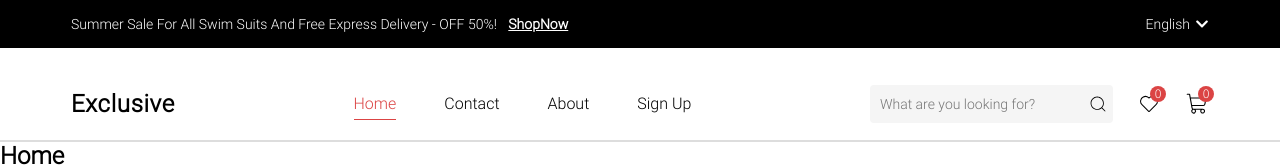
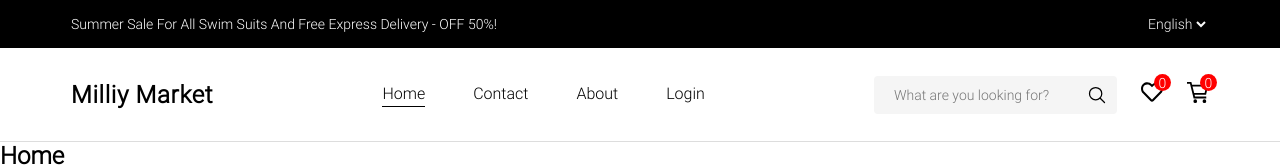
Before and after one commit to boburmirzo-brm/milliy-market, a React (Vite) app: page / in a window 1280 px wide. Shown: the top 168 px of the page. Built offline with nearby package versions, Linux system fonts and the light colour scheme; grey boxes are pictures that could not be loaded.

Commit message:
abdulaziz

```diff
--- a/src/components/header/Header.jsx
+++ b/src/components/header/Header.jsx
@@ -1,78 +1,95 @@
-import React from 'react'
+import React, { useEffect, useState } from 'react'
 
-import { FaChevronDown, FaHome, FaRegHeart, FaRegUser } from "react-icons/fa";
-import { CiSearch, CiHeart } from "react-icons/ci";
-import { PiShoppingCartLight } from "react-icons/pi";
+import { FaRegHeart } from "react-icons/fa";
 import { FiMenu } from "react-icons/fi";
-import { IoCartOutline } from "react-icons/io5";
+import { IoSearchOutline } from "react-icons/io5";
+import { GrCart } from "react-icons/gr";
 
 import { NavLink } from 'react-router-dom';
 
+const Header = () => {
+  const [navShrink, setNavShrink] = useState(false)
+  const [search, setSearch] = useState(false)
+  const [searchValue, setSearchValue] = useState("")
 
-const Header = () => {
+  console.log(searchValue);
+
+  useEffect(() => {
+    if (searchValue !== "") {
+      setSearch(true)
+    }
+  }, [searchValue])
+
+  const handleNavShrink = () => {
+    if (window.scrollY > 48) {
+      setNavShrink(true)
+    } else {
+      setNavShrink(false)
+    }
+  }
+
+  window.addEventListener('scroll', handleNavShrink)
+
   return (
     <>
-      <header>
-        <nav className="nav__top">
-          <div className="container nav__top__content">
-            <p>Summer Sale For All Swim Suits And Free Express Delivery - OFF 50%! <span>ShopNow</span></p>
-            <h4>English <FaChevronDown /></h4>
-          </div>
-        </nav>
-        <nav className="nav__main">
-          <div className="container nav__main__content">
-            <NavLink to="/" className="nav__logo">Exc<span>lusive</span></NavLink>
-            <div className="nav__list">
-              <NavLink to="/" className="nav__links">Home</NavLink>
-              <NavLink to="/contact" className="nav__links">Contact</NavLink>
-              <NavLink to="/about" className="nav__links">About</NavLink>
-              <NavLink to="/sing-up" className="nav__links">Sign Up</NavLink>
+      <header style={search ? { top: "48px" } : { top: "0" }} className={`header ${navShrink ? "nav__shrink" : ""} ${search ? "show__search__box" : ""}`} id='header'>
+        <nav className="nav container">
+          <NavLink className="nav__logo">Milliy Market</NavLink>
+
+          <ul className="nav__list">
+            <li className="nav__item">
+              <NavLink className="nav__link" to='/'>
+                Home
+              </NavLink>
+            </li>
+
+            <li className="nav__item">
+              <NavLink className="nav__link" to='/contact'>
+                Contact
+              </NavLink>
+            </li>
+
+            <li className="nav__item">
+              <NavLink className="nav__link" to='/about'>
+                About
+              </NavLink>
+            </li>
+
+            <li className="nav__item">
+              <NavLink className="nav__link" to='/login'>
+                Login
+              </NavLink>
+            </li>
+          </ul>
+
+          <div className="nav__actions">
+            <div className={`nav__search__box ${search ? "search__box__active" : ""}`}>
+              <input
+                onChange={(e) => setSearchValue(e.target.value)}
+                value={searchValue}
+                type="text"
+                className="nav__search__input"
+                placeholder='What are you looking for?'
+              />
+              <button onClick={() => setSearch(true)} className="nav__search__btn">
+                <IoSearchOutline />
+              </button>
             </div>
-            <div className="nav__end">
-              <div className="nav__end__content">
-                <div className="nav__search__box">
-                  <input className='search__input' type="text" placeholder='What are you looking for?' />
-                  <button className='search__button'><CiSearch /></button>
-                </div>
-                <NavLink to="/wishlist" className="nav__wishlist__link">
-                  <CiHeart />
-                  <span>0</span>
-                </NavLink>
-                <NavLink to="./cart" className="nav__cart__link">
-                  <PiShoppingCartLight />
-                  <span>0</span>
-                </NavLink>
-              </div>
-            </div>
+
+            <NavLink to="/wishlist" className="nav__wishlist__link">
+              <FaRegHeart />
+              <span>0</span>
+            </NavLink>
+
+            <NavLink to="/cart" className="nav__cart__link">
+              <GrCart />
+              <span>0</span>
+            </NavLink>
+
+            <button onClick={() => setSearch(false)} className="search__cancel__btn">Cancel</button>
           </div>
         </nav>
       </header>
-
-      {/* NAV BOTTOM */}
-
-      <div className="nav__bottom">
-        <NavLink to="/">
-          <FaHome />
-        </NavLink>
-        <button onClick={() => setShowNavBottom(p => !p)} className="nav__bottom__btn">
-          <FiMenu />
-        </button>
-        <NavLink to="/wishlist">
-          <FaRegHeart />
-          <span className='wishlist__count'>
-            0
-          </span>
-        </NavLink>
-        <NavLink to="/cart">
-          <IoCartOutline />
-          <span className='cart__count'>
-            0
-          </span>
-        </NavLink>
-        <NavLink to="/login">
-          <FaRegUser />
-        </NavLink>
-      </div>
     </>
   )
 }
--- /dev/null
+++ b/src/components/sub-header/SubHeader.jsx
@@ -0,0 +1,18 @@
+import React from 'react'
+
+const SubHeader = () => {
+    return (
+        <div className="sub__header">
+            <div className="container sub__header__content">
+                <p className="sub__header__description">Summer Sale For All Swim Suits And Free Express Delivery - OFF 50%!</p>
+                <select className="sub__header__language">
+                    <option value="en">English</option>
+                    <option value="uz">Uzbek</option>
+                    <option value="ru">Russia</option>
+                </select>
+            </div>
+        </div>
+    )
+}
+
+export default SubHeader
--- a/src/pages/layout/index.jsx
+++ b/src/pages/layout/index.jsx
@@ -1,14 +1,16 @@
-import React, {memo} from 'react'
+import React, { memo } from 'react'
 import Header from '../../components/header/Header'
 import Footer from '../../components/footer/Footer'
 import { Outlet } from 'react-router-dom'
+import SubHeader from '../../components/sub-header/SubHeader'
 
 const Layout = () => {
   return (
     <>
-      <Header/>
-      <Outlet/>
-      <Footer/>
+      <SubHeader />
+      <Header />
+      <Outlet />
+      <Footer />
     </>
   )
 }
--- /dev/null
+++ b/src/sass/components/_SubHeader.scss
@@ -0,0 +1,25 @@
+.sub__header {
+  background-color: #000;
+  color: #fff;
+  height: 48px;
+  &__content {
+    height: 100%;
+    display: flex;
+    align-items: center;
+    justify-content: space-between;
+  }
+  &__description {
+    font-size: 14px;
+    font-weight: 400;
+    line-height: 21px;
+  }
+  &__language {
+    font-size: 14px;
+    font-weight: 400;
+    line-height: 21px;
+    background-color: #000;
+    border: none;
+    outline: none;
+    color: #f9f9f9;
+  }
+}
--- a/src/sass/layout/_header.scss
+++ b/src/sass/layout/_header.scss
@@ -1,255 +1,159 @@
-
-header {
+.header {
+  width: 100%;
+  height: 94px;
   position: sticky;
-  width: 100%;
-  z-index: 5;
   top: 0;
-  .nav__top {
-    background-color: black;
-    height: 48px;
-    color: #fff;
-    @media (max-width: 570px) {
-      display: none;
-    }
-    &__content {
+  border-bottom: 1.5px solid #ddd;
+  background-color: #fff;
+  transition: 0.5s;
+  .nav {
     height: 100%;
     display: flex;
     align-items: center;
     justify-content: space-between;
-      p {
-        font-size: 14px;
-        font-weight: 400;
-        line-height: 21px;
-        @media (max-width: 650px) {
-          font-size: 12px;
-        }
-        span {
-          font-size: 14px;
-          font-weight: 600;
-          line-height: 24px;
-          text-decoration: underline;
-          margin-left: 8px;
-          @media (max-width: 650px) {
-            font-size: 12px;
-          }
-        }
-      }
-      h4 {
-        font-size: 14px;
-        font-weight: 400;
-        line-height: 21px;
-        display: flex;
-        align-items: center;
-        gap: 5px;
-      }
-    }
-  }
-  .nav__main {
-    height: 94px;
-    background-color: #fff;
-    border-bottom: 2px solid #ddd;
-    &__content {
-      height: 100%;
-      display: flex;
-      justify-content: space-between;
-      align-items: center;
-      padding-top: 20px;
-      gap: 10px;
-      @media (max-width: 570px) {
-        padding-top: 0;
-      }
-      .nav__logo {
+    transition: 0.5s;
+    &__logo {
       font-size: 24px;
       font-weight: 700;
       line-height: 24px;
       letter-spacing: 0.03em;
-        @media (max-width: 405px) {
-          font-size: 40px;
+      color: #000;
     }
-        @media (max-width: 355px) {
-          font-size: 28px;
-        }
-        span {
-          @media (max-width: 405px) {
-            display: none;
-          }
-        }
-      }
-      .nav__list {
+    &__list {
       display: flex;
       align-items: center;
       gap: 48px;
-        @media (max-width: 870px) {
+      @media (max-width: 900px) {
         display: none;
       }
-        .nav__links {
+      .nav__link {
         font-size: 16px;
-          font-weight: 400;
+        font-weight: 500;
         line-height: 24px;
-          position: relative;
-          transition: all 0.5s ease-in-out;
+        color: #000;
       }
-        .nav__links.active {
-          color: #db4444;
-        }
-        .nav__links.active::after {
-          background-color: #db4444;
+      .nav__link.active::after {
         width: 100%;
       }
-        .nav__links::after {
+      .nav__link::after {
         content: "";
-          position: absolute;
+        display: block;
         width: 0;
         height: 1px;
-          bottom: -4px;
-          left: 0;
-          background-color: black;
-          transition: all 0.3s ease-in-out;
+        background-color: #000;
+        transition: 0.5s;
       }
-        .nav__links:hover::after {
+      .nav__link:hover::after {
         width: 100%;
       }
     }
-      .nav__end {
+    .hide__nav__list {
+      display: none;
+    }
+    &__actions {
       display: flex;
       align-items: center;
       gap: 24px;
-        @media (max-width: 430px) {
-          gap: 4px;
-        }
-        .nav__menu__btn {
-          font-size: 24px;
-          display: flex;
-          justify-content: center;
-          align-items: center;
-          background-color: transparent;
-          border: none;
-        }
-        &__content {
-          display: flex;
-          align-items: center;
-          gap: 24px;
-        }
       .nav__search__box {
         width: 243px;
         height: 38px;
         display: flex;
         align-items: center;
         border-radius: 4px;
-          @media (max-width: 330px) {
-            width: 100%;
+        overflow: hidden;
+        background-color: #f5f5f5;
+        transition: 0.5s;
+        @media (max-width: 900px) {
+          width: 50px;
+          background-color: transparent;
         }
-          .search__input {
+        .nav__search__input {
           width: 100%;
           height: 100%;
-            padding: 7px 10px;
+          outline: none;
+          border: none;
           font-size: 14px;
           font-weight: 400;
           line-height: 18px;
-            background-color: #f5f5f5;
-            border-radius: 4px 0 0 4px;
-            border: none;
+          color: #000;
+          padding: 10px 20px;
+          background-color: transparent;
+          @media (max-width: 900px) {
+            display: none;
           }
-          .search__button {
+        }
+        .nav__search__input:hover {
+          background-color: #ddd;
+        }
+        .nav__search__btn {
+          width: 50px;
           height: 100%;
-            width: 34px;
           display: flex;
           justify-content: center;
           align-items: center;
-            background-color: #f5f5f5;
-            border-radius: 0 4px 4px 0;
+          font-size: 20px;
           border: none;
-            svg {
-              font-size: 20px;
+          background-color: transparent;
+          @media (max-width: 900px) {
+            font-size: 24px;
           }
         }
+        .nav__search__btn:hover {
+          background-color: #ddd;
+        }
+      }
+      .search__box__active {
+        width: 500px;
+        transform: translate(-45%);
       }
       .nav__wishlist__link,
       .nav__cart__link {
+        font-size: 22px;
+        position: relative;
+        color: #000;
+        span {
+          position: absolute;
+          top: -7px;
+          right: -8px;
+          width: 17px;
+          height: 17px;
+          border-radius: 50%;
           display: flex;
           justify-content: center;
           align-items: center;
-          font-size: 24px;
-          color: #000;
-          @media (max-width: 500px) {
+          font-size: 14px;
+          color: #fff;
+          background-color: red;
+        }
+      }
+      .hide__wishlist__link,
+      .hide__cart__link {
         display: none;
       }
-        }
-        .nav__wishlist__link,
-        .nav__cart__link {
-          position: relative;
-          span {
-            position: absolute;
-            top: -6px;
-            right: -5px;
-            background-color: #db4444;
-            font-size: 12px;
-            width: 16px;
-            height: 16px;
-            display: flex;
-            justify-content: center;
-            align-items: center;
-            border-radius: 50%;
-            color: #fff;
-          }
-        }
+      .search__cancel__btn {
+        background-color: transparent;
+        border: none;
+        outline: none;
+        font-size: 20px;
+        display: none;
       }
     }
   }
 }
 
-.nav__bottom {
-  width: 100%;
-  height: 50px;
-  background-color: #fff;
-  position: fixed;
-  bottom: 0;
-  z-index: 40;
-  display: flex;
-  align-items: center;
-  justify-content: space-around;
-  box-shadow: 2px 2px 4px 2px rgba(0, 0, 0, 0.1);
+.nav__shrink {
+  height: 66px;
+  box-shadow: 0 2px 6px rgba(0, 0, 0, 0.1);
+}
+
+.show__search__box {
+  transform: translateY(-48px);
+  .nav__list,
+  .nav__wishlist__link,
+  .nav__cart__link {
     display: none;
-  @media (max-width: 550px) {
-    display: flex;
   }
-  &__btn {
-    background-color: transparent;
-    font-size: 24px;
-    display: flex;
-    justify-content: center;
-    align-items: center;
-    color: #413c3c;
-    border: none;
-  }
-  a {
-    display: flex;
-    justify-content: center;
-    align-items: center;
-    background-color: #fff;
-    font-size: 22px;
-    position: relative;
-    color: #413c3c;
-    .wishlist__count,
-    .cart__count {
-      position: absolute;
-      top: -7px;
-      right: -8px;
-      width: 16px;
-      height: 16px;
-      border-radius: 50%;
-      display: flex;
-      justify-content: center;
-      align-items: center;
-      background-color: red;
-      color: #fff;
-      font-size: 11px;
+  .search__cancel__btn {
+    display: block !important;
   }
 }
-  a:nth-child(4) {
-    font-size: 25px;
-  }
-  a.active {
-    color: #40bfff;
-  }
-}
--- a/src/sass/main.scss
+++ b/src/sass/main.scss
@@ -10,6 +10,7 @@
 // components
 @import "components/products";
 @import "components/login.scss";
+@import "components/SubHeader.scss";
 
 // pages
 @import "pages/checkout";
```
Also changed, not shown: src/assets/images/cart.svg (added). Lines whose indentation alone changed are shown as unchanged.
